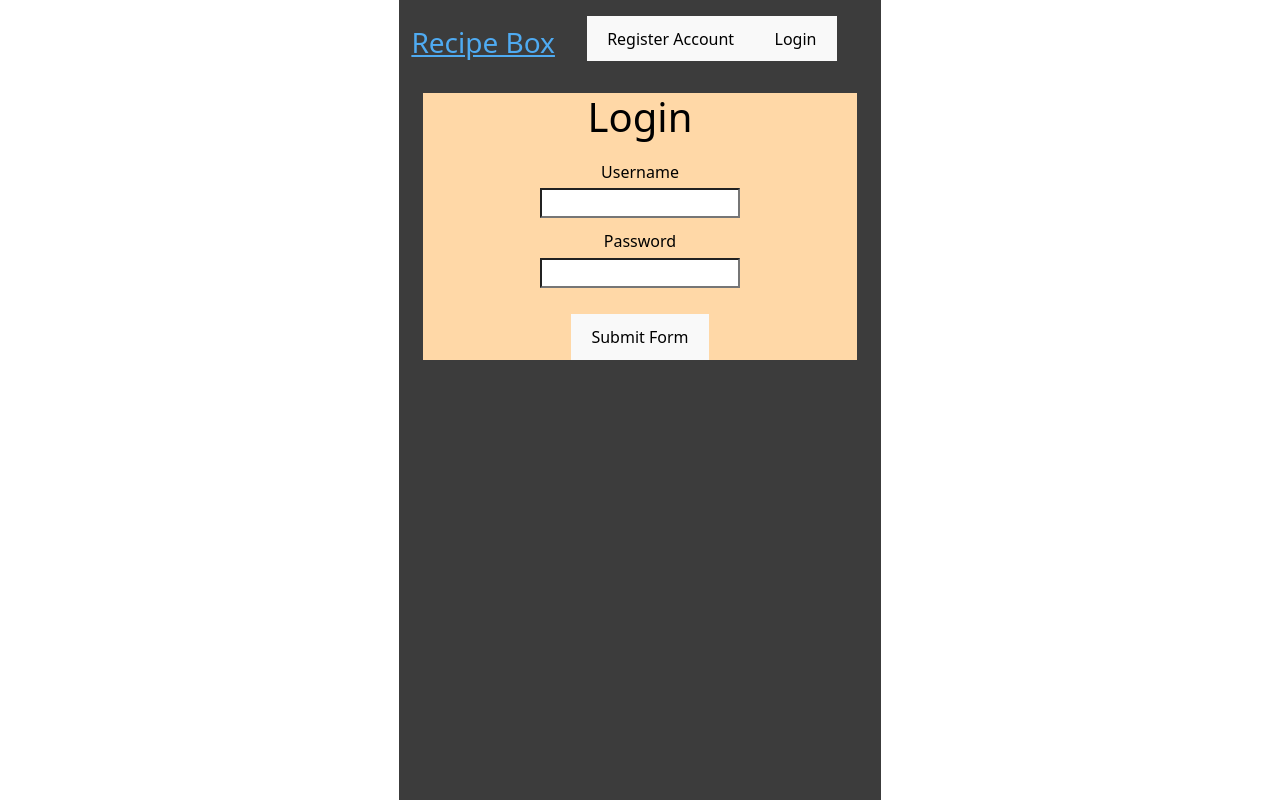
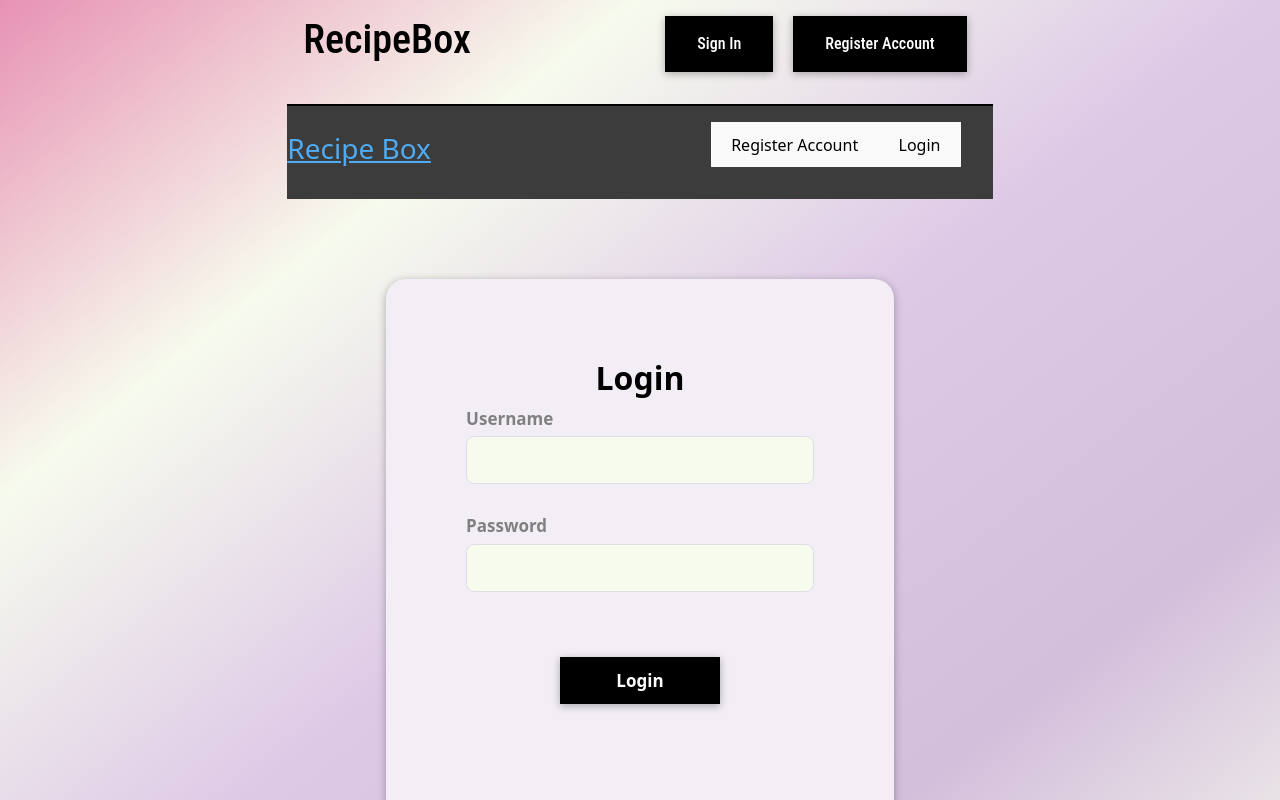
Before and after one commit to sheetalmangate/RecipeBox, a React (Vite) app in the folder client/: page /login in a window 1280 px wide. Shown: the top 800 px of the page. Built offline with nearby package versions, Linux system fonts and the light colour scheme.

Commit message:
Added UX code for Login Register and new Header

```diff
--- a/client/src/App.tsx
+++ b/client/src/App.tsx
@@ -2,6 +2,8 @@ import { Outlet } from "react-router-dom";
 import Navbar from "./components/Navbar";
 import { useState } from "react";
 import auth from "./utils/auth";
+import "./main.css";
+import Header from "./components/Header/Header.tsx";
 
 function App() {
   const [loggedIn, setLoggedIn] = useState(auth.loggedIn());
@@ -11,12 +13,13 @@ function App() {
   };
 
   return (
-    <div className="container">
+    <>
+      <Header loggedIn={loggedIn} setLoggedIn={handleSetLoggedIn} />
       <Navbar loggedIn={loggedIn} setLoggedIn={handleSetLoggedIn} />
       <main>
         <Outlet context={{ loggedIn, setLoggedIn: handleSetLoggedIn }} />
       </main>
-    </div>
+    </>
   );
 }
 
--- /dev/null
+++ b/client/src/components/Header/Header.tsx
@@ -0,0 +1,42 @@
+import { Link } from "react-router-dom";
+import auth from "../../utils/auth";
+import { useNavigate } from "react-router-dom";
+import LoginProps from "../../interfaces/LoginProps";
+import { useState, useEffect } from "react";
+
+function Header(props: LoginProps) {
+  const navigate = useNavigate();
+  const [username, setUsername] = useState("");
+
+  useEffect(() => {
+    // make sure user is still logged in (i.e. token is still valid)
+    if (auth.loggedIn()) {
+      const { username } = auth.getProfile();
+      setUsername(username);
+    } else {
+      setUsername("");
+    }
+  }, [props.loggedIn]);
+
+  return (
+    <header>
+      <Link to="/">
+        <h1>RecipeBox</h1>
+      </Link>
+      {!props.loggedIn ? (
+        <nav>
+          <ul>
+            <Link to="/login">
+              <li>Sign In</li>
+            </Link>
+            <Link to="/register">
+              <li>Register Account</li>
+            </Link>
+          </ul>
+        </nav>
+      ) : undefined}
+    </header>
+  );
+}
+
+export default Header;
--- /dev/null
+++ b/client/src/main.css
@@ -0,0 +1,138 @@
+* {
+  box-sizing: border-box;
+}
+
+html {
+  font-family: "Quicksand", sans-serif;
+  line-height: 1.5;
+  font-synthesis: none;
+  text-rendering: optimizeLegibility;
+  -webkit-font-smoothing: antialiased;
+  -moz-osx-font-smoothing: grayscale;
+  -webkit-text-size-adjust: 100%;
+  min-height: 80rem;
+}
+
+body {
+  font-family: "Mona Sans", "Helvetica Neue", Helvetica, Arial, sans-serif;
+  font-weight: 400;
+  line-height: 1.5;
+  color: #000000;
+  /*background-image: linear-gradient(to right bottom, #697785, #82989f, #a3bab7, #cbdad1, #f7fbee);*/
+  background-image: linear-gradient(
+    to right bottom,
+    #e792b4,
+    #f7fbee,
+    #ddc8e6,
+    #d3bedb,
+    #f7fbee
+  );
+  /*background-image: linear-gradient(to right bottom, #f4eaee, #faedec, #fdf1ea, #fcf6ea, #f7fbee);*/
+  /*background-image: linear-gradient(to right bottom, #b797c7, #bc9ec9, #c1a6cc, #c5adce, #cab5d1);*/
+}
+
+main {
+  width: 90%;
+  max-width: 50rem;
+  margin: auto;
+}
+
+header {
+  font-family: "Roboto Condensed", sans-serif;
+  display: flex;
+  padding: 1rem;
+  flex-direction: row;
+  border-bottom: 2px solid #000000;
+}
+
+header h1 {
+  width: 20rem;
+}
+
+header nav {
+  margin-left: auto;
+}
+
+header nav ul {
+  list-style: none;
+  display: flex;
+}
+
+header li {
+  padding: 1rem 2rem;
+  background-color: #000000;
+  box-shadow: 0 2px 8px rgba(0, 0, 0, 0.3);
+  color: #ffffff;
+  cursor: pointer;
+  margin: 0px 10px;
+}
+
+header a {
+  color: #000000;
+  text-decoration: none;
+}
+
+header a:hover {
+  color: #000000;
+}
+
+section {
+  background-color: #f3eef6;
+  box-shadow: 0 2px 8px rgba(0, 0, 0, 0.3);
+  width: 80%;
+}
+
+#section-login,
+#section-register {
+  margin: 5rem auto;
+  padding: 5rem;
+  border-radius: 20px;
+}
+
+#section-login h2,
+#register-box h2 {
+  text-align: center;
+  font-weight: bold;
+}
+
+#login-box,
+#register-box {
+  display: flex;
+  flex-direction: column;
+}
+
+#login-box input,
+#register-box input {
+  font-size: 17px;
+  border-radius: 8px;
+  border: 1px solid #dddfe2;
+  background-color: #f7fbee;
+  height: 3rem;
+  margin: 5px 0px;
+  color: #000000;
+}
+
+#login-box label,
+#register-box label {
+  font-size: 17px;
+  color: gray;
+  font-weight: bold;
+}
+
+#login-box ::placeholder,
+#register-box::placeholder {
+  text-align: left;
+  padding: 2px 6px;
+}
+
+#login-box button,
+#register-box button {
+  font-size: 17px;
+  font-weight: bold;
+  background-color: #000000;
+  box-shadow: 0 2px 8px rgba(0, 0, 0, 0.3);
+  color: #ffffff;
+  cursor: pointer;
+  margin: 20px auto;
+  width: 10rem;
+}
--- a/client/src/pages/Login.tsx
+++ b/client/src/pages/Login.tsx
@@ -38,9 +38,10 @@ const Login = () => {
   };
 
   return (
-    <div className="container">
-      <form className="form" onSubmit={handleSubmit}>
-        <h1>Login</h1>
+    <>
+      <section id="section-login">
+        <form id="login-box" onSubmit={handleSubmit}>
+          <h2>Login</h2>
           <label>Username</label>
           <input
             type="text"
@@ -48,6 +49,7 @@ const Login = () => {
             value={loginData.username || ""}
             onChange={handleChange}
           />
+          <br />
           <label>Password</label>
           <input
             type="password"
@@ -55,10 +57,12 @@ const Login = () => {
             value={loginData.password || ""}
             onChange={handleChange}
           />
+          <br />
           <p className="error">{errorMessage}</p>
-        <button type="submit">Submit Form</button>
+          <button type="submit">Login</button>
         </form>
-    </div>
+      </section>
+    </>
   );
 };
 
--- a/client/src/pages/Register.tsx
+++ b/client/src/pages/Register.tsx
@@ -36,8 +36,9 @@ const Register = () => {
   };
 
   return (
-    <div className="container">
-      <form className="form" onSubmit={handleSubmit}>
+    <>
+      <section id="section-register">
+        <form id="register-box" onSubmit={handleSubmit}>
           <h1>Register Account</h1>
           <label>Username</label>
           <input
@@ -46,6 +47,7 @@ const Register = () => {
             value={loginData.username || ""}
             onChange={handleChange}
           />
+          <br />
           <label>Email</label>
           <input
             type="email"
@@ -53,6 +55,7 @@ const Register = () => {
             value={loginData.email || ""}
             onChange={handleChange}
           />
+          <br />
           <label>Password</label>
           <input
             type="password"
@@ -60,10 +63,12 @@ const Register = () => {
             value={loginData.password || ""}
             onChange={handleChange}
           />
+          <br />
           <p className="error">{errorMessage}</p>
-        <button type="submit">Submit Form</button>
+          <button type="submit">Register</button>
         </form>
-    </div>
+      </section>
+    </>
   );
 };
 
```
Lines whose indentation alone changed are shown as unchanged.
